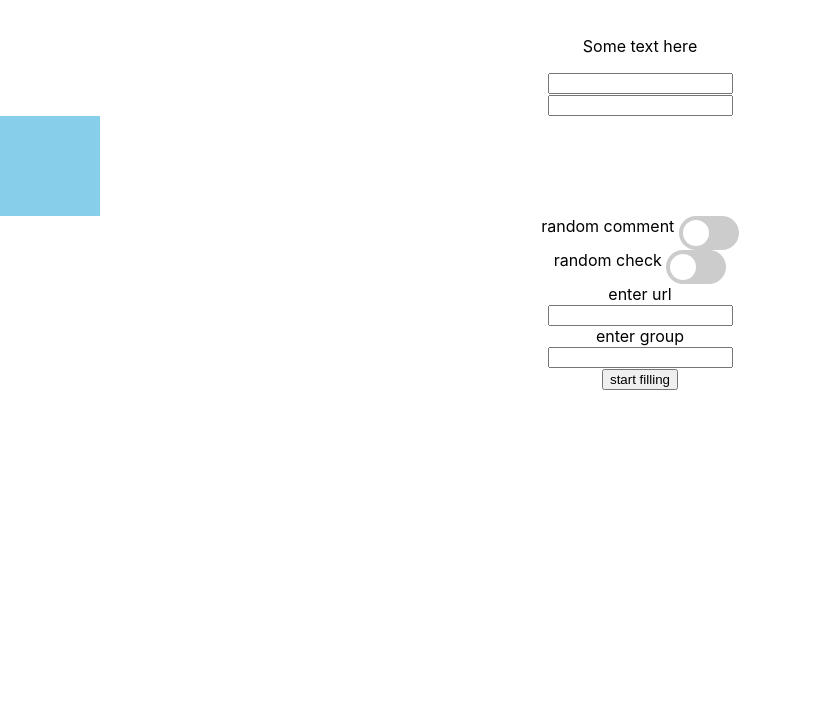
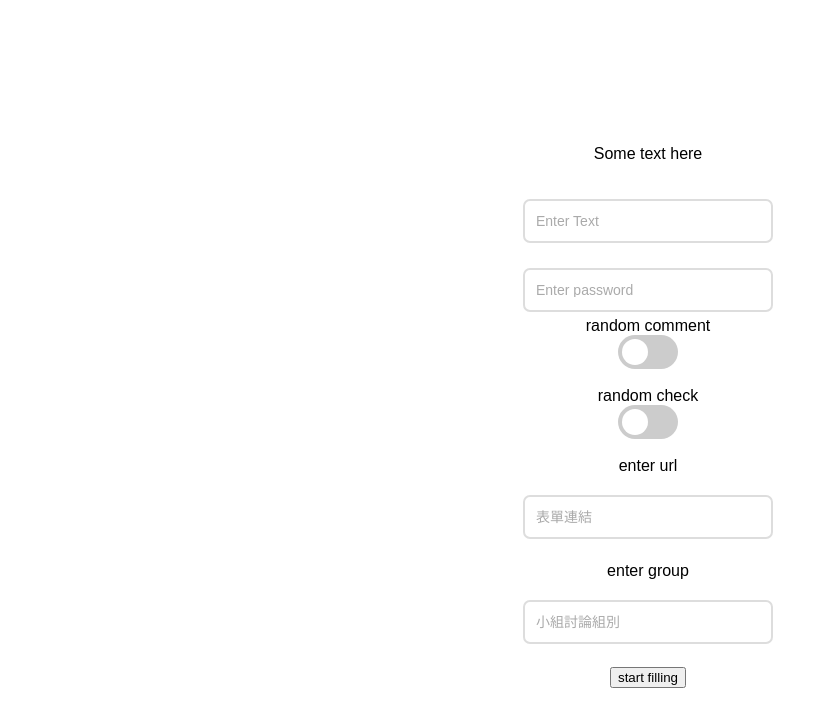
Before and after one commit to Yu-hc/green-cap, an Electron app: page renderer/index.html in a window 1280 px wide. Shown: the whole page, without its empty margins (0-836 px from the left). Drawn offline with Linux system fonts and the light colour scheme.

Commit message:
changes input bor style

```diff
--- a/data/data.json
+++ b/data/data.json
@@ -1 +1 @@
-{"string_webmailUser":"","string_webmailPsswd":"","showCrawler":true,"formUrl":"https://docs.google.com/forms/d/e/1FAIpQLSeVkvrtuFoeKN3Wl1NWovOiA0uNGKZyCe538bpDbq9mP_mKUw/viewform?usp=sf_link","discussGroup":0,"discussTopic":"","int_evaluationScore":2,"string_suggestion":"","randomSuggestion":true,"randomCheck":true}
+{"string_webmailUser":"","string_webmailPsswd":"","showCrawler":true,"formUrl":"https://docs.google.com/forms/d/e/1FAIpQLSeVkvrtuFoeKN3Wl1NWovOiA0uNGKZyCe538bpDbq9mP_mKUw/viewform?usp=sf_link","discussGroup":"9","discussTopic":"","int_evaluationScore":2,"string_suggestion":"","randomSuggestion":false,"randomCheck":false}
--- a/renderer/css/index.css
+++ b/renderer/css/index.css
@@ -1,23 +1,10 @@
 body {
-	font-family: -apple-system, BlinkMacSystemFont, "Segoe UI", Roboto,
-		Helvetica, Arial, sans-serif;
-	padding: 0;
-	margin: 0;
+       width: 100vw;
+       height: 100vh;
+       display: flex;
+       flex-direction: column;
+       justify-content: center;
+       align-items: center;
+       font-family: sans-serif;
+       font-size: 16px;
 }
-
-video {
-	width: 100%;
-	height: auto;
-}
-
-body {
-	text-align: center;
-	padding-top: 20px;
-}
-
-#menuBarDiv {
-	width: 100px;
-	height: 100px;
-	background-color: skyblue;
-	text-align: center;
-}
--- /dev/null
+++ b/renderer/css/input.css
@@ -0,0 +1,98 @@
+/* Video Explanation - https://youtu.be/3AK3vspZvvM */
+
+
+     *, *::before, *::after {
+       box-sizing: border-box;
+     }
+
+     .custom-field {
+       position: relative;
+       font-size: 14px;
+       border-top: 20px solid transparent;
+       margin-bottom: 5px;
+       display: inline-block;
+       --field-padding: 12px;
+     }
+
+     .custom-field input {
+       border: none;
+       -webkit-appearance: none;
+       -ms-appearance: none;
+       -moz-appearance: none;
+       appearance: none;
+       background: #f2f2f2;
+       padding: var(--field-padding);
+       border-radius: 7px;
+       width: 250px;
+       outline: none;
+       font-size: 14px;
+     }
+
+     .custom-field .placeholder {
+       position: absolute;
+       left: var(--field-padding);
+       width: calc(100% - (var(--field-padding) * 2));
+       overflow: hidden;
+       white-space: nowrap;
+       text-overflow: ellipsis;
+       top: 22px;
+       line-height: 100%;
+       transform: translateY(-50%);
+       color: #aaa;
+       transition:
+         top 0.3s ease,
+         color 0.3s ease,
+         font-size 0.3s ease;
+     }
+
+     .custom-field input.dirty + .placeholder,
+     .custom-field input:focus + .placeholder,
+     .custom-field input:not(:placeholder-shown) + .placeholder {
+       top: -10px;
+       font-size: 10px;
+       color: #222;
+     }
+
+     .custom-field .error-message {
+       width: 100%;
+       display: flex;
+       align-items: center;
+       padding: 0 8px;
+       font-size: 12px;
+       background: #d30909;
+       color: #fff;
+       height: 24px;
+     }
+
+     .custom-field .error-message:empty {
+       opacity: 0;
+     }
+
+     /* ONE */
+     .custom-field.one input {
+       background: none;
+       border: 2px solid #ddd;
+       transition: border-color 0.3s ease;
+     }
+
+     .custom-field.one input + .placeholder {
+       left: 8px;
+       padding: 0 5px;
+     }
+
+     .custom-field.one input.dirty,
+     .custom-field.one input:not(:placeholder-shown),
+     .custom-field.one input:focus {
+       border-color: #222;
+       transition-delay: 0.1s
+     }
+
+     .custom-field.one input.dirty + .placeholder,
+     .custom-field.one input:not(:placeholder-shown) + .placeholder,
+     .custom-field.one input:focus + .placeholder {
+       top: 0;
+       font-size: 10px;
+       color: #222;
+       background: #fff;
+       width: auto
+     }
--- a/renderer/index.html
+++ b/renderer/index.html
@@ -9,13 +9,18 @@
 
 		<link rel="stylesheet" href="./css/index.css" />
 		<link rel="stylesheet" href="./css/slider.css" />
+        <link rel="stylesheet" href="./css/input.css" />
 	</head>
 	<body>
 		<p id="para">Some text here</p>
-		<input id="inputWebmailUser" type="text" />
-		<br />
-		<input id="inputWebmailPsswd" type="text" />
-		<br />
+        <label class="custom-field one">
+            <input id="inputWebmailUser" type="text" placeholder=" "/>
+            <span class="placeholder">Enter Text</span>
+        </label>
+        <label class="custom-field one">
+            <input id="inputWebmailPsswd" type="text" placeholder=" "/>
+            <span class="placeholder">Enter password</span>
+        </label>
 		<section id="menuBarSection">
 			<div id="menuBarDiv"></div>
 		</section>
@@ -33,15 +38,23 @@
 		<br />
 		enter url
 		<br />
-		<input id="inputFormUrl" type="text" />
+        <label class="custom-field one">
+            <input id="inputFormUrl" type="url" placeholder=" "/>
+            <span class="placeholder">表單連結</span>
+        </label>
 		<br />
 		enter group
 		<br />
-		<input id="inputDiscussGroup" type="number" />
+        <label class="custom-field one">
+            <input id="inputDiscussGroup" type="number" placeholder=" "/>
+            <span class="placeholder">小組討論組別</span>
+        </label>
+
 		<br />
 
 		<button id="buttonStartFilling">start filling</button>
 
 		<script src="./js/renderer.js"></script>
+        <script src="./js/input.js"></script>
 	</body>
 </html>
--- /dev/null
+++ b/renderer/js/input.js
@@ -0,0 +1,12 @@
+/* Video Explanation - https://youtu.be/3AK3vspZvvM */
+const inputs = document.querySelectorAll('input');
+
+inputs.forEach(el => {
+  el.addEventListener('blur', e => {
+    if(e.target.value) {
+      e.target.classList.add('dirty');
+    } else {
+      e.target.classList.remove('dirty');
+    }
+  })
+})
```
